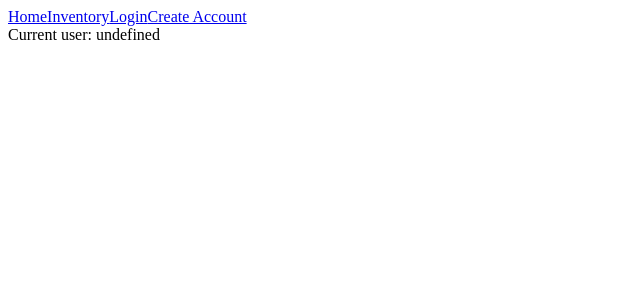
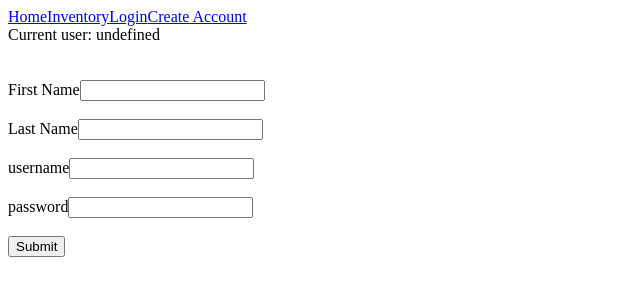
Before and after one commit to taos15/Inventory-CRUD-example, a React (Vite) app in the folder ui/: page /createitem in a window 1280 px wide. Shown: the top 300 px of the page, without its empty margins (0-640 px from the left). Built offline with nearby package versions, Linux system fonts and the light colour scheme.

Commit message:
fix: fix form layout

```diff
--- a/ui/src/App.jsx
+++ b/ui/src/App.jsx
@@ -2,6 +2,7 @@ import { Container } from 'react-bootstrap';
 import { Route, Routes } from 'react-router-dom';
 
 import { FormDoc } from './components/FormDoc';
+import { ItemForm } from './components/ItemForm';
 import { LoginForm } from './components/LoginForm';
 import Navbar from './components/NavBar';
 import Home from './pages/Home';
@@ -20,6 +21,7 @@ function App() {
         <Routes>
           <Route path='/myinventory' element={<MyInventory />} />
           <Route path='/inventory' element={<Inventory />} />
+          <Route path='/createitem' element={<ItemForm />} />
           <Route path='/createuser' element={<FormDoc />} />
           <Route path='/login' element={<LoginForm />} />
           <Route path='/item/:id' element={<ItemPage />} />
--- a/ui/src/components/FormDoc.jsx
+++ b/ui/src/components/FormDoc.jsx
@@ -2,7 +2,7 @@
 /* eslint-disable import/prefer-default-export */
 import axios from 'axios';
 import React, { useState } from 'react';
-import { Alert } from 'react-bootstrap';
+import { Alert, Col, Row } from 'react-bootstrap';
 import { useForm } from 'react-hook-form';
 
 export function FormDoc() {
@@ -42,22 +42,28 @@ export function FormDoc() {
     );
 
   return (
-    <div>
+    <Row>
+      <Col>
+        <br />
+        <br />
         <form onSubmit={handleSubmit(handleData)}>
           <label htmlFor='firstName'>First Name</label>
           <input type='text' id='firstName' {...register('first_name')} />
-
           <label htmlFor='lastName'>Last Name</label>
           <input type='text' id='lastName' {...register('last_name')} />
-
+          <br />
+          <br />
           <label htmlFor='username'>username</label>
           <input type='username' id='username' {...register('username')} />
-
+          <br />
+          <br />
           <label htmlFor='password'>password</label>
           <input type='password' id='password' {...register('password')} />
-
+          <br />
+          <br />
           <button type='submit'>Submit</button>
         </form>
-    </div>
+      </Col>
+    </Row>
   );
 }
--- a/ui/src/components/ItemForm.jsx
+++ b/ui/src/components/ItemForm.jsx
@@ -2,7 +2,7 @@
 /* eslint-disable import/prefer-default-export */
 import axios from 'axios';
 import React, { useState } from 'react';
-import { Alert } from 'react-bootstrap';
+import { Alert, Col, Row } from 'react-bootstrap';
 import { useForm } from 'react-hook-form';
 
 export function ItemForm() {
@@ -42,22 +42,30 @@ export function ItemForm() {
     );
 
   return (
-    <div>
+    <Row>
+      <Col>
+        <br />
+        <br />
         <form onSubmit={handleSubmit(handleData)}>
           <label htmlFor='firstName'>First Name</label>
           <input type='text' id='firstName' {...register('first_name')} />
-
+          <br />
+          <br />
           <label htmlFor='lastName'>Last Name</label>
           <input type='text' id='lastName' {...register('last_name')} />
-
+          <br />
+          <br />
           <label htmlFor='username'>username</label>
           <input type='username' id='username' {...register('username')} />
-
+          <br />
+          <br />
           <label htmlFor='password'>password</label>
           <input type='password' id='password' {...register('password')} />
-
+          <br />
+          <br />
           <button type='submit'>Submit</button>
         </form>
-    </div>
+      </Col>
+    </Row>
   );
 }
--- a/ui/src/components/NavBar.jsx
+++ b/ui/src/components/NavBar.jsx
@@ -53,6 +53,11 @@ export default function AppNavbar() {
                 My Inventory
               </Link>
             )}
+            {isLoggedIn && (
+              <Link className='' to='/createitem'>
+                Add Item
+              </Link>
+            )}
           </Nav>
         </Navbar>
       </Col>
```
Lines whose indentation alone changed are shown as unchanged.
